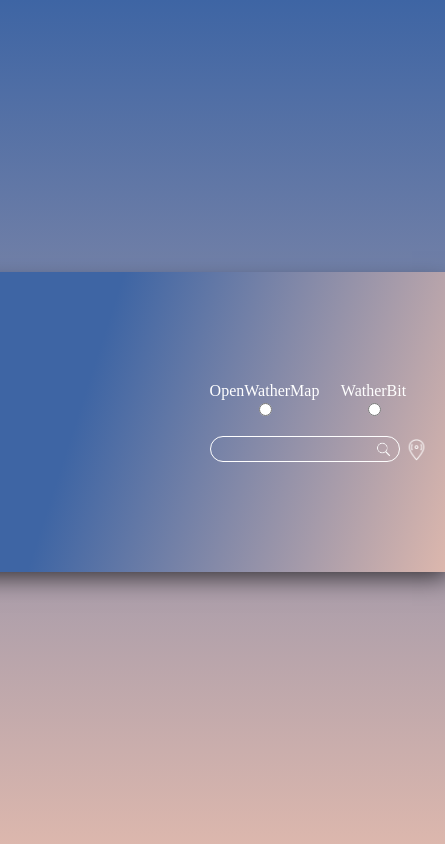
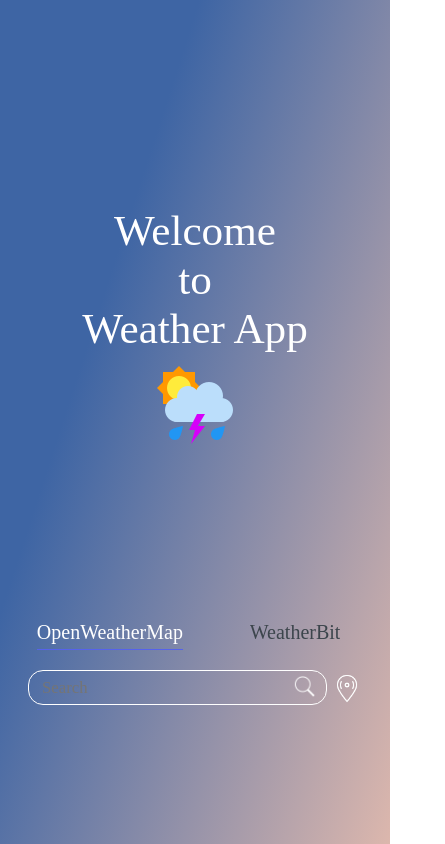
Before and after one commit to SmirnovEvg/WeatherAppReact, a React (Create React App) app: page / in a window 390 px wide. Shown: the whole page, 445 px wide, since content can reach past the window. Built offline with nearby package versions, Linux system fonts and the light colour scheme; a web font is replaced by a local one.

Commit message:
Change: welcome message, radio buttons, error message, adaptive

```diff
--- a/src/App.js
+++ b/src/App.js
@@ -2,6 +2,7 @@ import React from 'react';
 
 import './App.css';
 import './styles/index.sass';
+import './styles/media-quaries.sass';
 import Form from './components/Form.js';
 import Info from './components/Info.js';
 
@@ -16,7 +17,8 @@ class App extends React.Component {
     description: undefined,
     temp: undefined,
     wind_speed: undefined,
-    error: undefined
+    error: undefined,
+    checked: 'first'
   }
 
   gettingWeatherByLocation = async (e) => {
@@ -32,7 +34,7 @@ class App extends React.Component {
       const lat = position.coords.latitude;
       const lon = position.coords.longitude;
       if (document.getElementById('first_api').checked) {
-        const api_url = await fetch(`https://api.openweathermap.org/data/2.5/weather?lat=${lat}&lon=${lon}&appid=${API}&units=metric&lang=ru`);
+        const api_url = await fetch(`https://api.openweathermap.org/data/2.5/weather?lat=${lat}&lon=${lon}&appid=${API}&units=metric`);
         const data = await api_url.json();
 
         this.setState({
@@ -41,10 +43,11 @@ class App extends React.Component {
           description: data.weather[0].description,
           temp: Math.round(data.main.temp),
           wind_speed: Math.round(data.wind.speed),
-          error: undefined
+          error: undefined,
+          checked: 'first'
         })
       } else if (document.getElementById('second_api').checked) {
-        const api_url = await fetch(`https://api.weatherbit.io/v2.0/current?&lat=${lat}&lon=${lon}&key=${API_SECOND}&lang=ru`);
+        const api_url = await fetch(`https://api.weatherbit.io/v2.0/current?&lat=${lat}&lon=${lon}&key=${API_SECOND}`);
         const data = await api_url.json();
 
         this.setState({
@@ -53,22 +56,21 @@ class App extends React.Component {
           description: data.data[0].weather.description,
           temp: Math.round(data.data[0].temp),
           wind_speed: Math.round(data.data[0].wind_spd),
-          error: undefined
+          error: undefined,
+          checked: 'second'
         })
       }
-      else {
+    }
+    catch (err) {
       this.setState({
         name: undefined,
         icon: undefined,
         description: undefined,
         temp: undefined,
         wind_speed: undefined,
-          error: "Выберите сервис"
+        error: "Failed to get location",
+        checked: 'first'
       })
-      }
-    }
-    catch (err) {
-      console.error(err.message);
     }
   }
 
@@ -78,7 +80,7 @@ class App extends React.Component {
     const city = document.getElementById('city').value;
     if (document.getElementById('first_api').checked) {
       if (city) {
-        const api_url = await fetch(`https://api.openweathermap.org/data/2.5/weather?q=${city}&appid=${API}&units=metric&lang=ru`);
+        const api_url = await fetch(`https://api.openweathermap.org/data/2.5/weather?q=${city}&appid=${API}&units=metric`);
         const data = await api_url.json();
 
         this.setState({
@@ -87,7 +89,8 @@ class App extends React.Component {
           description: data.weather[0].description,
           temp: Math.round(data.main.temp),
           wind_speed: Math.round(data.wind.speed),
-          error: undefined
+          error: undefined,
+          checked: 'first'
         })
       } else {
         this.setState({
@@ -96,12 +99,13 @@ class App extends React.Component {
           description: undefined,
           temp: undefined,
           wind_speed: undefined,
-          error: "Введите город"
+          error: "Enter city",
+          checked: 'first'
         })
       }
     } else if (document.getElementById('second_api').checked) {
       if (city) {
-        const api_url = await fetch(`https://api.weatherbit.io/v2.0/current?city=${city}&key=${API_SECOND}&lang=ru`);
+        const api_url = await fetch(`https://api.weatherbit.io/v2.0/current?city=${city}&key=${API_SECOND}`);
         const data = await api_url.json();
 
         this.setState({
@@ -110,7 +114,8 @@ class App extends React.Component {
           description: data.data[0].weather.description,
           temp: Math.round(data.data[0].temp),
           wind_speed: Math.round(data.data[0].wind_spd),
-          error: undefined
+          error: undefined,
+          checked: 'second'
         })
       } else {
         this.setState({
@@ -119,19 +124,17 @@ class App extends React.Component {
           description: undefined,
           temp: undefined,
           wind_speed: undefined,
-          error: "Введите город"
+          error: "Enter city",
+          checked: 'second'
         })
       }
-    } else {
+    }
+  }
+
+  handleOptionChange = (e) => {
     this.setState({
-        name: undefined,
-        icon: undefined,
-        description: undefined,
-        temp: undefined,
-        wind_speed: undefined,
-        error: "Выберите сервис"
+      checked: e.target.value
     })
-    }
   }
 
   render() {
@@ -148,6 +151,8 @@ class App extends React.Component {
         <Form
           getWeatherByLocation={this.gettingWeatherByLocation}
           getWeatherByCity={this.gettingWeatherByCityName}
+          checked={this.state.checked}
+          handleOptionChange={this.handleOptionChange}
         />
       </div>
     );
--- a/src/components/Form.js
+++ b/src/components/Form.js
@@ -1,22 +1,34 @@
 import React from 'react';
 
-const Form = ({ getWeatherByCity, getWeatherByLocation }) => {
+const Form = ({ getWeatherByCity, getWeatherByLocation, checked, handleOptionChange }) => {
     return (
         <div className="search-block">
             <form>
                 <div>
-                    <div>
-                        <label>OpenWatherMap</label>
-                        <input type="radio" id="first_api" name="api" />
+                    <div className="inputGroup">
+                        <input type="radio"
+                            id="first_api"
+                            name="api"
+                            value="first"
+                            checked={checked === 'first'}
+                            onChange={handleOptionChange}
+                        />
+                        <label htmlFor="first_api">OpenWeatherMap</label>
                     </div>
-                    <div>
-                        <label>WatherBit</label>
-                        <input type="radio" id="second_api" name="api" />
+                    <div className="inputGroup">
+                        <input type="radio"
+                            id="second_api"
+                            name="api"
+                            value="second"
+                            checked={checked === 'second'}
+                            onChange={handleOptionChange}
+                        />
+                        <label htmlFor="second_api">WeatherBit</label>
                     </div>
                 </div>
                 <div className="location-block">
                     <div className="location-input">
-                        <input type="text" id="city" />
+                        <input type="text" id="city" placeholder="Search" />
                         <button onClick={getWeatherByCity}><img src="images/icons8-search-50.png" alt="Search" /></button>
                     </div>
                     <button className="location-button" onClick={getWeatherByLocation}><img src="images/icons8-region-50.png" alt="Geo" /></button>
--- a/src/components/Info.js
+++ b/src/components/Info.js
@@ -29,10 +29,9 @@ const Info = ({ name, icon, temp, description, wind_speed, error }) => {
         wind_speed = cookies.wind_speed;
     }
 
-    return (
-        <div className="info">
-            {name &&
-                <div className="info-block">
+    let result;
+    if (name) {
+        result = <div className="info-block">
             <p>{name}</p>
             <div className="info-second">
                 <p>{temp}º</p>
@@ -43,7 +42,22 @@ const Info = ({ name, icon, temp, description, wind_speed, error }) => {
             </div>
         </div>
     }
+    else if (error) {
+        result = <div className="error-block">
+            <img src="images/icons8-error-cloud-filled-100.png" alt="" />
             <p>{error}</p>
+        </div>
+    }
+    else {
+        result = <div className="welcome-block">
+            <p>Welcome <br /> to <br /> Weather App</p>
+            <img src="images/icons8-stormy-weather-48.png" alt="Icon" />
+        </div>
+    }
+
+    return (
+        <div className="info">
+            {result}
         </div>
     )
 }
--- a/src/styles/index.sass
+++ b/src/styles/index.sass
@@ -65,6 +65,27 @@ body
             width: 100%
             display: flex
             justify-content: space-around
+            .inputGroup
+                width: 40%
+                label
+                    padding: 5px 0
+                    text-align: center
+                    color: #3C454C
+                    cursor: pointer
+                    position: relative
+                    z-index: 2
+                    transition: color 200ms ease-in
+                    overflow: hidden
+                    transition: all 300ms cubic-bezier(0.4, 0.0, 0.2, 1)
+                    border-bottom: 1px solid transparent
+
+                input:checked ~ label
+                    color: #fff
+                    border-bottom: 1px solid #5562eb
+
+                input
+                    display: none
+
             div
                 width: 50%
                 display: flex
@@ -93,6 +114,8 @@ body
             padding-right: 2px
             cursor: pointer
             background: transparent
+            &:active
+                padding-left: 8px
             img
                 width: 15px
                 height: 15px
@@ -111,3 +134,29 @@ body
         img
             height: 23px
             width: auto
+
+.welcome-block
+    text-align: center
+    display: flex
+    align-items: center
+    justify-content: center
+    width: 100%
+    height: 100%
+    font-size: 1.7em
+    flex-direction: column
+    p
+        margin-bottom: 5px
+
+.error-block
+    width: 100%
+    height: 100%
+    display: flex
+    align-items: center
+    justify-content: center
+    flex-direction: column
+    p
+        margin-top: 0
+        font-size: 1.1em
+    img
+        width: 60px
+        height: auto
--- /dev/null
+++ b/src/styles/media-quaries.sass
@@ -0,0 +1,82 @@
+@media (max-width: 575px)
+    .main-block
+        width: 300px
+        height: 80vh
+        flex-wrap: wrap
+
+    .info
+        width: 100%
+        padding: 0
+        height: 73%
+        &-second
+            font-size: 3em
+        &-first
+            font-size: 1.5em
+
+    .search-block
+        width: 100%
+        padding: 0
+        justify-content: center
+        align-items: flex-start
+        height: 27%
+
+    .inputGroup
+        label
+            font-size: 1.1em
+            margin-left: 15px
+
+    .welcome-block
+        font-size: 2.2em
+
+    .error-block
+        p
+            font-size: 1.4em
+        img
+            width: 90px
+
+
+@media (max-width: 450px)
+    .main-block
+        width: 100vw
+        height: 100vh
+
+    .search-block
+        form
+            width: 95%
+
+    .location
+        &-block
+            width: 90%
+            button
+                height: 35px
+                width: 35px
+                img
+                    width: 100%
+                    height: auto
+        &-input
+            input
+                width: 85%
+                height: 25px
+                font-size: 1.05em
+            button
+                height: 25px
+                width: 25px
+                padding-left: 0
+                &:active
+                    padding-left: 0
+                img
+                    width: 100%
+                    height: auto
+
+    .inputGroup
+        label
+            font-size: 1.25em
+
+    .welcome-block
+        font-size: 2.7em
+
+    .error-block
+        p
+            font-size: 1.6em
+        img
+            width: 100px
```
Also changed, not shown: public/images/icons8-error-cloud-filled-100.png (added), public/images/icons8-stormy-weather-48.png (added). Lines whose indentation alone changed are shown as unchanged.
